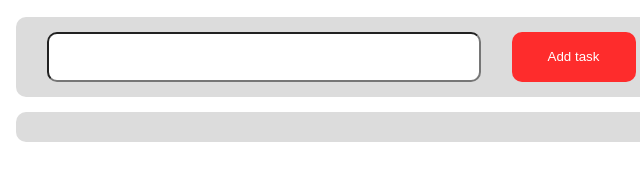
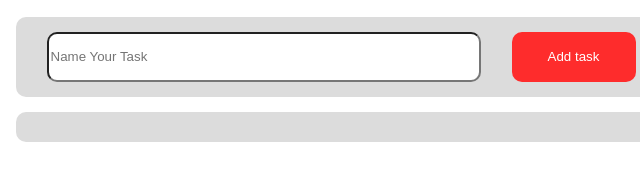
Before and after one commit to hassanDevMe/to-do-list, a plain HTML site: page index.html in a window 1280 px wide. Shown: the part 162-342 px from the top of the page, 299-939 px from the left. Drawn offline with Linux system fonts and the light colour scheme.

Commit message:
Update index.html
Signed-off-by: hassanDevMe <133677443+hassanDevMe@users.noreply.github.com>

```diff
--- a/index.html
+++ b/index.html
@@ -15,7 +15,7 @@
  	 <p>when you click on a task it marks as complete </p>
 	</div>
       <div class="adding-tasks">
-        <input type="text">
+        <input placeholder='Name Your Task' type="text">
         <button>Add task</button>
       </div>
       <div class="tasks">
```
